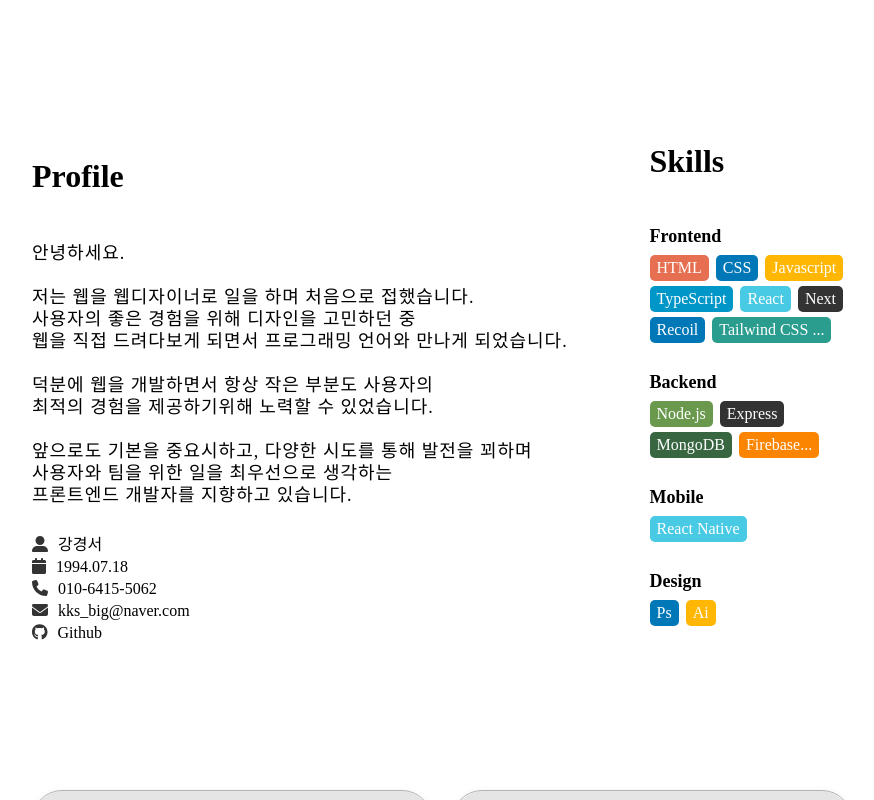
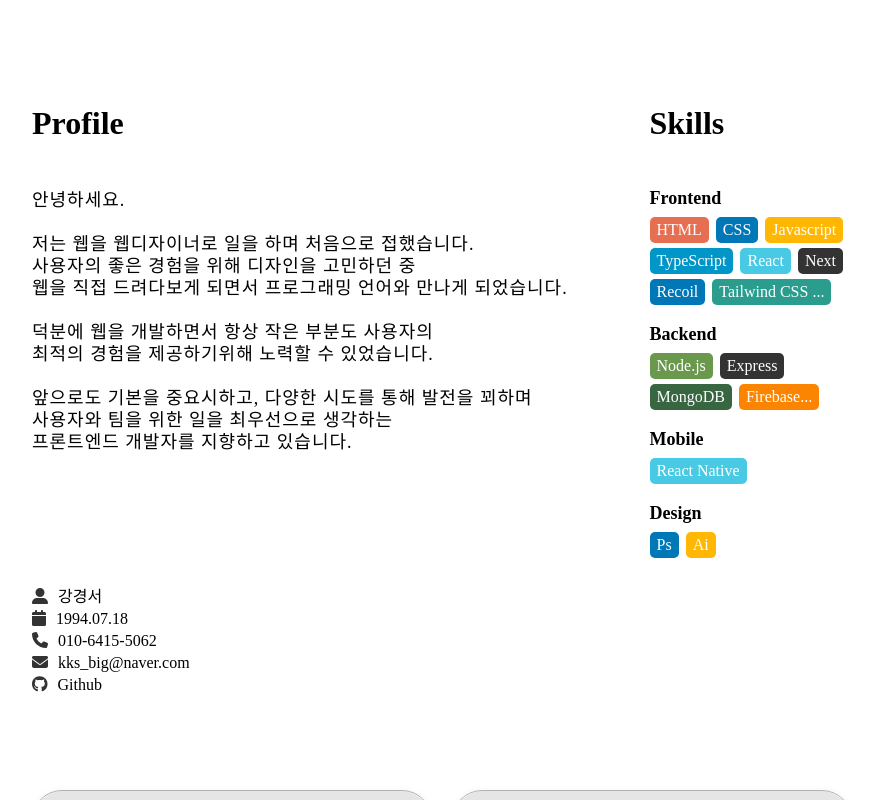
Before and after one commit to kangkyeongseo/portfolio, a React (Create React App) app: page / in a window 1280 px wide. Both pictures are taken after a click on the element "Center". Shown: the part 800-1600 px from the top of the page, without its empty margins (198-1072 px from the left). Built offline with nearby package versions, Linux system fonts and the light colour scheme.

Commit message:
Profile with Grid

```diff
--- a/src/components/Profile.tsx
+++ b/src/components/Profile.tsx
@@ -12,16 +12,16 @@
 const Container = styled(motion.div)`
   @media screen and (max-width: 767px) {
     display: flex;
-    align-items: flex-start;
+    flex-direction: column;
   }
   width: 100%;
   display: grid;
   grid-template-columns: 3fr 1fr;
-  align-items: center;
+  align-items: flex-start;
   gap: 10px;
 `;
 
-const Column = styled.div``;
+const Box = styled.div``;
 
 const Title = styled.h2`
   @media screen and (max-width: 767px) {
@@ -51,7 +51,6 @@
   font-weight: 300;
   letter-spacing: 1px;
   line-height: 22px;
-  margin-bottom: 30px;
 `;
 
 const Items = styled.div`
@@ -70,11 +69,18 @@
   margin-left: 10px;
 `;
 
-const Box = styled.div`
+const Rows = styled.div`
+  @media screen and (max-width: 767px) {
+    display: grid;
+    grid-template-columns: repeat(2, 1fr);
+  }
+`;
+
+const Row = styled.div`
   @media screen and (max-width: 767px) {
     margin-bottom: 10px;
   }
-  margin-bottom: 30px;
+  margin-bottom: 20px;
 `;
 
 const Skills = styled.div`
@@ -110,7 +116,7 @@
   };
   return (
     <Container variants={containerVars} initial="start" animate="end">
-      <Column>
+      <Box>
         <Title>Profile</Title>
         <Intro>
           안녕하세요.
@@ -134,6 +140,54 @@
           <br />
           프론트엔드 개발자를 지향하고 있습니다.
         </Intro>
+      </Box>
+      <Box>
+        <Title>Skills</Title>
+        <Rows>
+          <Row>
+            <SubTitle>Frontend</SubTitle>
+            <Skills>
+              <Skill color="#E76F51">HTML</Skill>
+              <Skill color="#0077b6">CSS</Skill>
+              <Skill color="#ffb703">Javascript</Skill>
+            </Skills>
+            <Skills>
+              <Skill color="#0096c7">TypeScript</Skill>
+              <Skill color="#48cae4">React</Skill>
+              <Skill color="#333333">Next</Skill>
+            </Skills>
+            <Skills>
+              <Skill color="#0077b6">Recoil</Skill>
+              <Skill color="#2a9d8f">Tailwind CSS ...</Skill>
+            </Skills>
+          </Row>
+          <Row>
+            <SubTitle>Backend</SubTitle>
+            <Skills>
+              <Skill color="#6a994e">Node.js</Skill>
+              <Skill color="#333333">Express</Skill>
+            </Skills>
+            <Skills>
+              <Skill color="#386641">MongoDB</Skill>
+              <Skill color="#FB8500">Firebase...</Skill>
+            </Skills>
+          </Row>
+          <Row>
+            <SubTitle>Mobile</SubTitle>
+            <Skills>
+              <Skill color="#48cae4">React Native</Skill>
+            </Skills>
+          </Row>
+          <Row>
+            <SubTitle>Design</SubTitle>
+            <Skills>
+              <Skill color="#0077b6">Ps</Skill>
+              <Skill color="#ffb703">Ai</Skill>
+            </Skills>
+          </Row>
+        </Rows>
+      </Box>
+      <Box>
         <Items>
           <Item>
             <FontAwesomeIcon icon={faUserAlt} color="#333333" />
@@ -156,51 +210,7 @@
             <Text>Github</Text>
           </Item>
         </Items>
-      </Column>
-      <Column>
-        <Title>Skills</Title>
-        <Box>
-          <SubTitle>Frontend</SubTitle>
-          <Skills>
-            <Skill color="#E76F51">HTML</Skill>
-            <Skill color="#0077b6">CSS</Skill>
-            <Skill color="#ffb703">Javascript</Skill>
-          </Skills>
-          <Skills>
-            <Skill color="#0096c7">TypeScript</Skill>
-            <Skill color="#48cae4">React</Skill>
-            <Skill color="#333333">Next</Skill>
-          </Skills>
-          <Skills>
-            <Skill color="#0077b6">Recoil</Skill>
-            <Skill color="#2a9d8f">Tailwind CSS ...</Skill>
-          </Skills>
-        </Box>
-        <Box>
-          <SubTitle>Backend</SubTitle>
-          <Skills>
-            <Skill color="#6a994e">Node.js</Skill>
-            <Skill color="#333333">Express</Skill>
-          </Skills>
-          <Skills>
-            <Skill color="#386641">MongoDB</Skill>
-            <Skill color="#FB8500">Firebase...</Skill>
-          </Skills>
-        </Box>
-        <Box>
-          <SubTitle>Mobile</SubTitle>
-          <Skills>
-            <Skill color="#48cae4">React Native</Skill>
-          </Skills>
-        </Box>
-        <Box>
-          <SubTitle>Design</SubTitle>
-          <Skills>
-            <Skill color="#0077b6">Ps</Skill>
-            <Skill color="#ffb703">Ai</Skill>
-          </Skills>
-        </Box>
-      </Column>
+      </Box>
     </Container>
   );
 };
```
